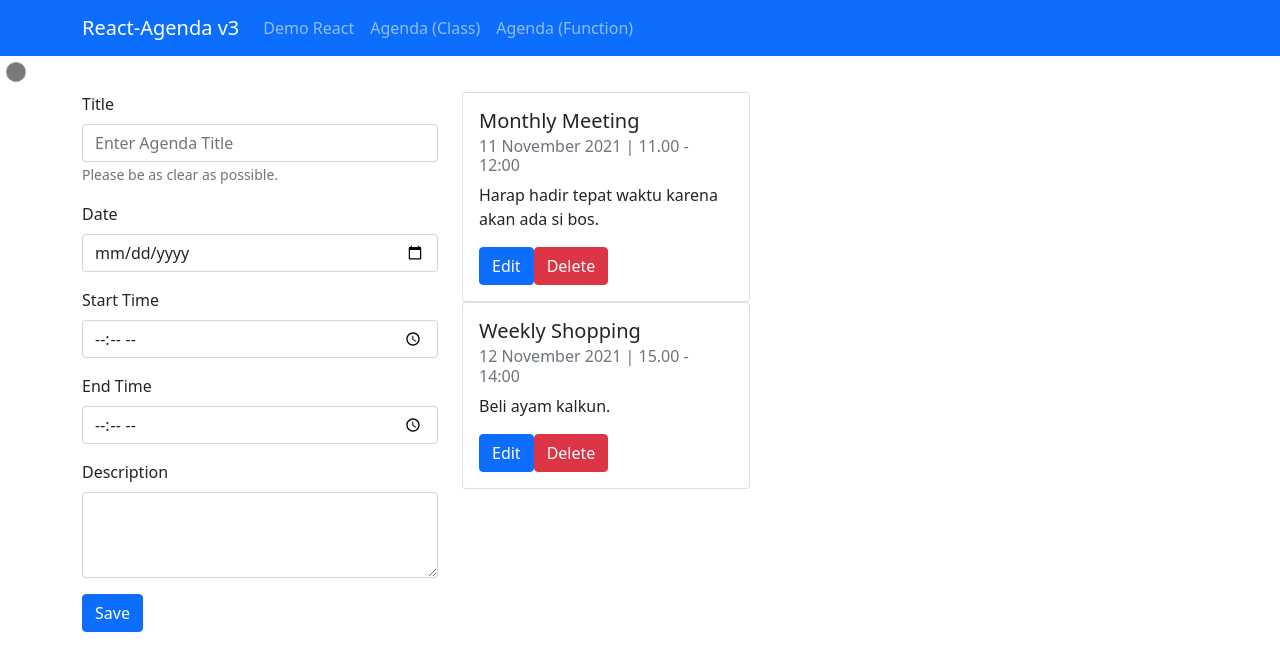
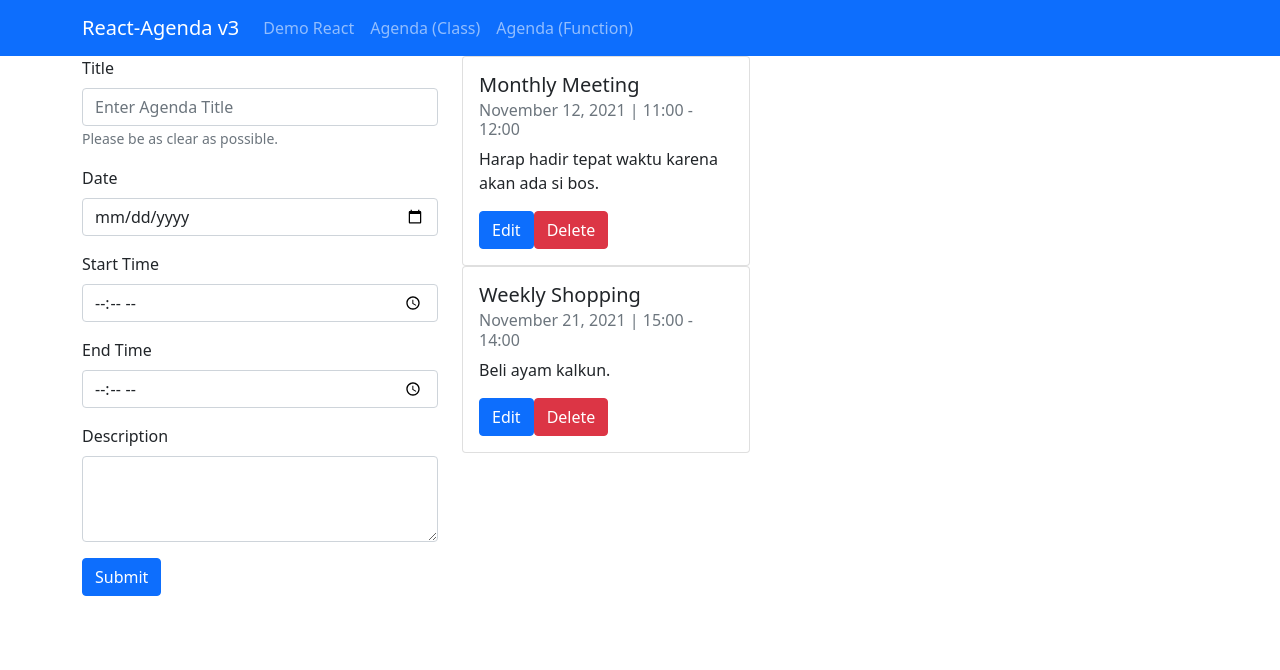
Before and after one commit to chrisandoryan/ReactAgenda-CIMB-Batch-3, a React (Create React App) app: page /agendaFunction in a window 1280 px wide. Shown: the top 670 px of the page. Built offline with nearby package versions, Linux system fonts and the light colour scheme.

Commit message:
Finish EditAgenda feature

```diff
--- a/package.json
+++ b/package.json
@@ -7,6 +7,7 @@
     "@testing-library/react": "^11.2.7",
     "@testing-library/user-event": "^12.8.3",
     "bootstrap": "^5.1.3",
+    "moment": "^2.29.1",
     "react": "^17.0.2",
     "react-bootstrap": "^2.0.2",
     "react-dom": "^17.0.2",
--- a/src/components/class/AgendaFormClass.jsx
+++ b/src/components/class/AgendaFormClass.jsx
@@ -1,5 +1,6 @@
 import React from "react";
 import { Form, Button } from "react-bootstrap";
+import moment from "moment";
 
 class AgendaFormClass extends React.Component {
     constructor(props) {
@@ -7,11 +8,12 @@ class AgendaFormClass extends React.Component {
         // panggil parent function via props
         // props.callTestFunction();
         this.state = {
-            agendaName: "",
-            agendaDate: "",
-            agendaStartTime: "",
-            agendaEndTime: "",
-            agendaDescription: ""
+            agendaIndex: props.agendaIndex || -1,
+            agendaName: props.agendaName || "",
+            agendaDate: props.agendaDate || "",
+            agendaStartTime: props.agendaStartTime || "",
+            agendaEndTime: props.agendaEndTime || "",
+            agendaDescription: props.agendaDescription || ""
         }
         // React v2018/19 (old) perlu binding function untuk bisa dijadiin event handler
         this.handleOnKeyPress = this.handleOnKeyPress.bind(this)
@@ -93,6 +95,14 @@ class AgendaFormClass extends React.Component {
         e.target.start_time.value = "";
         e.target.end_time.value = "";
         e.target.description.value = "";
+        this.setState({
+            agendaIndex: -1,
+            agendaName: "",
+            agendaDate: "",
+            agendaStartTime: "",
+            agendaEndTime: "",
+            agendaDescription: ""
+        })
     }
 
     handleAgendaSubmit = (e) => {
@@ -106,15 +116,44 @@ class AgendaFormClass extends React.Component {
             agendaDescription: this.state.agendaDescription
         }
 
-        this.props.callAddAgenda(agendaObject);
+        let agendaIndex = this.state.agendaIndex;
+
+        if (this.props.editMode) {
+            this.props.callEditAgenda(agendaIndex, agendaObject);
+        }
+        else {
+            this.props.callAddAgenda(agendaObject);
+        }
+
         this.resetAgendaForm(e);
     }
 
     componentDidMount() {
-
+        console.log("Mount props", this.props);
+        console.log("Mount state", this.state);
     }
 
     componentDidUpdate() {
+        console.log("Update props", this.props);
+        console.log("Update state", this.state);
+    }
+
+    static getDerivedStateFromProps(nextProps, prevState) {
+        console.log("nextProps", nextProps)
+        console.log("prevState", prevState)
+        if (nextProps.agendaIndex !== prevState.agendaIndex) {
+            let agendaDate = nextProps.agendaDate;
+            agendaDate = moment(agendaDate).format("YYYY-MM-DD")
+
+            return {
+                agendaIndex: nextProps.agendaIndex,
+                agendaName: nextProps.agendaName,
+                agendaDate: agendaDate,
+                agendaStartTime: nextProps.agendaStartTime,
+                agendaEndTime: nextProps.agendaEndTime,
+                agendaDescription: nextProps.agendaDescription
+            }
+        }
     }
 
     render() {
@@ -122,7 +161,7 @@ class AgendaFormClass extends React.Component {
             <Form onSubmit={this.handleAgendaSubmit}>
                 <Form.Group className="mb-3" controlId="">
                     <Form.Label>Title</Form.Label>
-                    <Form.Control type="text" placeholder="Enter Agenda Title" onInput={this.handleAgendaNameInput} name="title" />
+                    <Form.Control type="text" placeholder="Enter Agenda Title" onInput={this.handleAgendaNameInput} name="title" value={this.state.agendaName} />
                     <Form.Text className="text-muted">
                         Please be as clear as possible.
                     </Form.Text>
@@ -130,26 +169,32 @@ class AgendaFormClass extends React.Component {
 
                 <Form.Group className="mb-3" controlId="">
                     <Form.Label>Date</Form.Label>
-                    <Form.Control onChange={this.handleAgendaDateChange} type="date" placeholder="Enter Agenda Date" name="date" />
+                    <Form.Control onChange={this.handleAgendaDateChange} type="date" placeholder="Enter Agenda Date" name="date" value={this.state.agendaDate} />
                 </Form.Group>
 
                 <Form.Group className="mb-3" controlId="">
                     <Form.Label>Start Time</Form.Label>
-                    <Form.Control onChange={this.handleAgendaStartTimeChange} type="time" placeholder="Enter Agenda Start Time" name="start_time" />
+                    <Form.Control onChange={this.handleAgendaStartTimeChange} type="time" placeholder="Enter Agenda Start Time" name="start_time" value={this.state.agendaStartTime} />
                 </Form.Group>
 
                 <Form.Group className="mb-3" controlId="">
                     <Form.Label>End Time</Form.Label>
-                    <Form.Control onChange={this.handleAgendaEndTimeChange} type="time" placeholder="Enter Agenda End Time" name="end_time" />
+                    <Form.Control onChange={this.handleAgendaEndTimeChange} type="time" placeholder="Enter Agenda End Time" name="end_time" value={this.state.agendaEndTime} />
                 </Form.Group>
 
                 <Form.Group className="mb-3" controlId="">
                     <Form.Label>Description</Form.Label>
-                    <Form.Control onInput={this.handleAgendaDescriptionInput} as="textarea" rows={3} name="description" />
+                    <Form.Control onInput={this.handleAgendaDescriptionInput} as="textarea" rows={3} name="description" value={this.state.agendaDescription} />
                 </Form.Group>
 
                 <Button variant="primary" type="submit">
-                    Save
+                    {
+                        this.props.editMode ? (
+                            "Save"
+                        ) : (
+                            "Submit"
+                        )
+                    }
                 </Button>
             </Form>
         )
--- a/src/pages/AgendaFunction.jsx
+++ b/src/pages/AgendaFunction.jsx
@@ -8,18 +8,19 @@ function AgendaFunction(props) {
     const [isLoading, setIsLoading] = useState(true)
     const [editMode, setEditMode] = useState(false)
     const [agendaToEdit, setAgendaToEdit] = useState(null)
+    const [agendaToEditIndex, setAgendaToEditIndex] = useState(-1)
     const [agendas, setAgendas] = useState([
         {
             agendaName: "Monthly Meeting",
-            agendaDate: "11 November 2021",
-            agendaStartTime: "11.00",
+            agendaDate: "November 12, 2021",
+            agendaStartTime: "11:00",
             agendaEndTime: "12:00",
             agendaDescription: "Harap hadir tepat waktu karena akan ada si bos."
         },
         {
             agendaName: "Weekly Shopping",
-            agendaDate: "12 November 2021",
-            agendaStartTime: "15.00",
+            agendaDate: "November 21, 2021",
+            agendaStartTime: "15:00",
             agendaEndTime: "14:00",
             agendaDescription: "Beli ayam kalkun."
         }
@@ -39,16 +40,32 @@ function AgendaFunction(props) {
         }
     }
 
+    const editAgenda = (agendaIndex, agendaObject) => {
+        let tempAgendas = [...agendas];
+        tempAgendas[agendaIndex] = agendaObject;
+        setAgendas(tempAgendas);
+        disableEditMode();
+    }
+
     const enableEditMode = (agendaIndex) => {
         let toEdit = {...agendas[agendaIndex]};
         console.log(toEdit);
         setAgendaToEdit(toEdit);
+        setAgendaToEditIndex(agendaIndex);
         setEditMode(true);
     }
 
+    const disableEditMode = () => {
+        setAgendaToEdit({});
+        setAgendaToEdit(-1);
+        setEditMode(false);
+    }
+
+    // eq. componentDidMount
     useEffect(() => {
-
-
+        setTimeout(() => {
+            setIsLoading(false);
+        }, 5000)
     }, [])
 
     return (
@@ -64,7 +81,7 @@ function AgendaFunction(props) {
                 <Row>
                     <Col xs={12} md={4} lg={4}>
                         <div className="agendaForm">
-                            <AgendaFormClass editMode={editMode} {...agendaToEdit} callAddAgenda={addAgenda} />
+                            <AgendaFormClass editMode={editMode} {...agendaToEdit} agendaIndex={agendaToEditIndex} callAddAgenda={addAgenda} callEditAgenda={editAgenda} />
                         </div>
                     </Col>
                     <Col>
```
Also changed, not shown: 1 other file (tests, documents, lock files or other folders).
